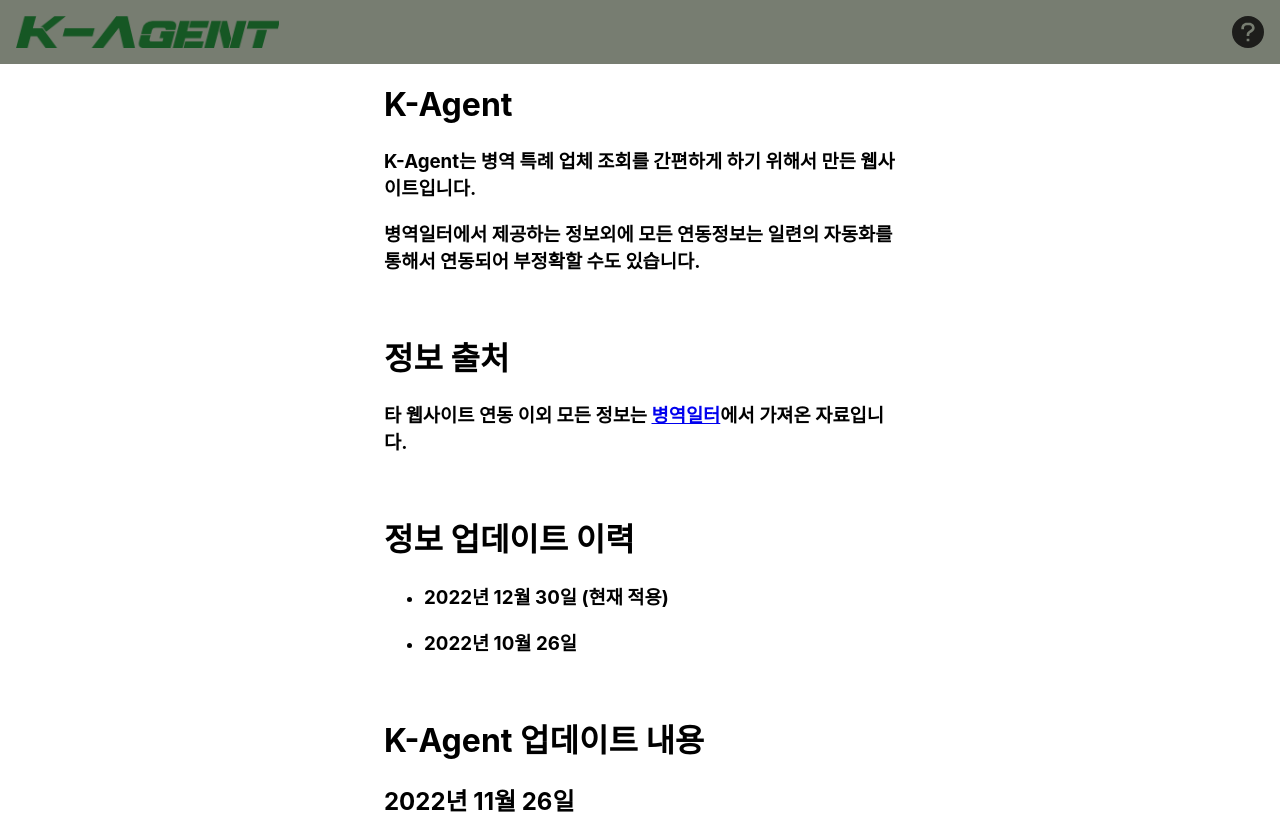
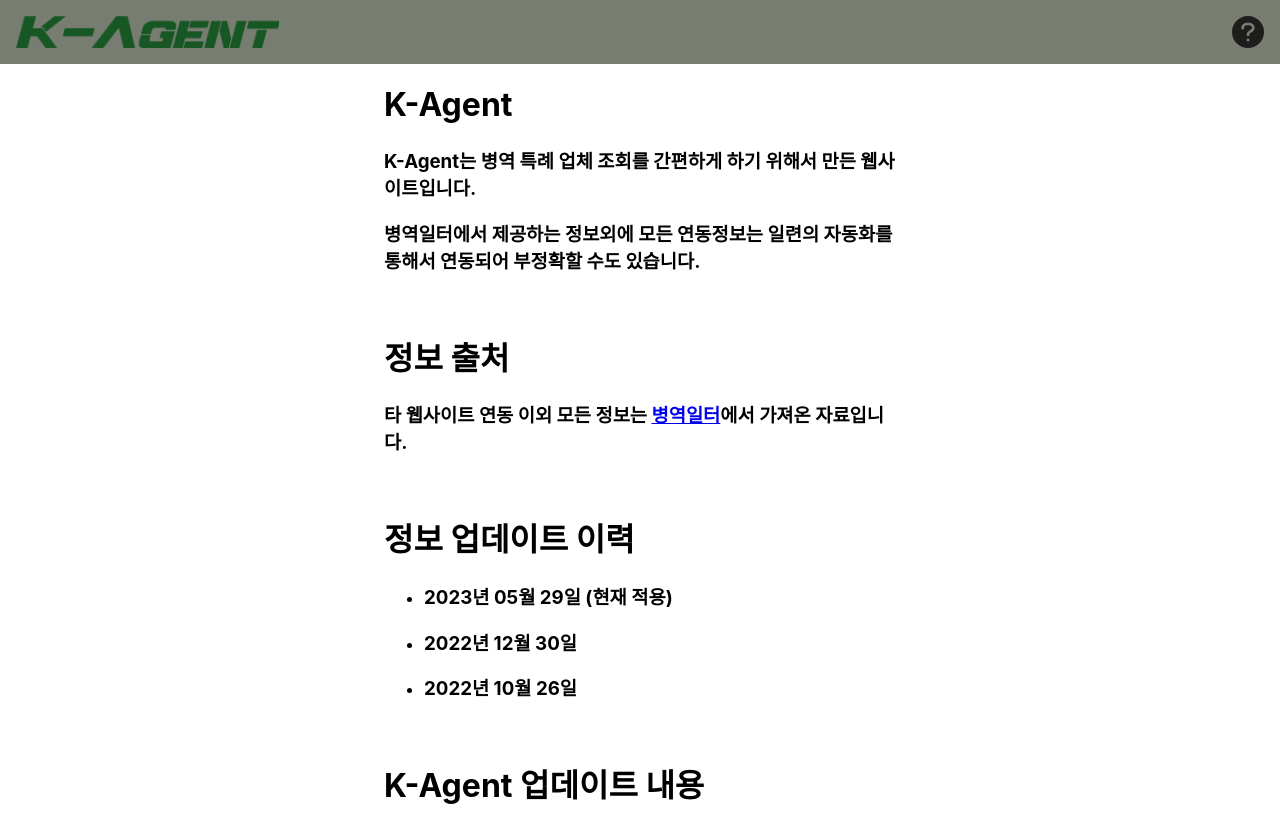
Before and after one commit to Ji-InPark/k-agent.service, a React (Create React App) app: page /information in a window 1280 px wide. Shown: the top 814 px of the page. Built offline with nearby package versions, Linux system fonts and the light colour scheme.

Commit message:
Update InformationContainer.tsx

```diff
--- a/src/components/information-components/InformationContainer.tsx
+++ b/src/components/information-components/InformationContainer.tsx
@@ -44,7 +44,8 @@ function InformationContainer() {
 
       <h1>정보 업데이트 이력</h1>
       <ul>
-        <UpdateInformationItem>2022년 12월 30일 (현재 적용)</UpdateInformationItem>
+        <UpdateInformationItem>2023년 05월 29일 (현재 적용)</UpdateInformationItem>
+        <UpdateInformationItem>2022년 12월 30일</UpdateInformationItem>
         <UpdateInformationItem>2022년 10월 26일</UpdateInformationItem>
       </ul>
 
```
